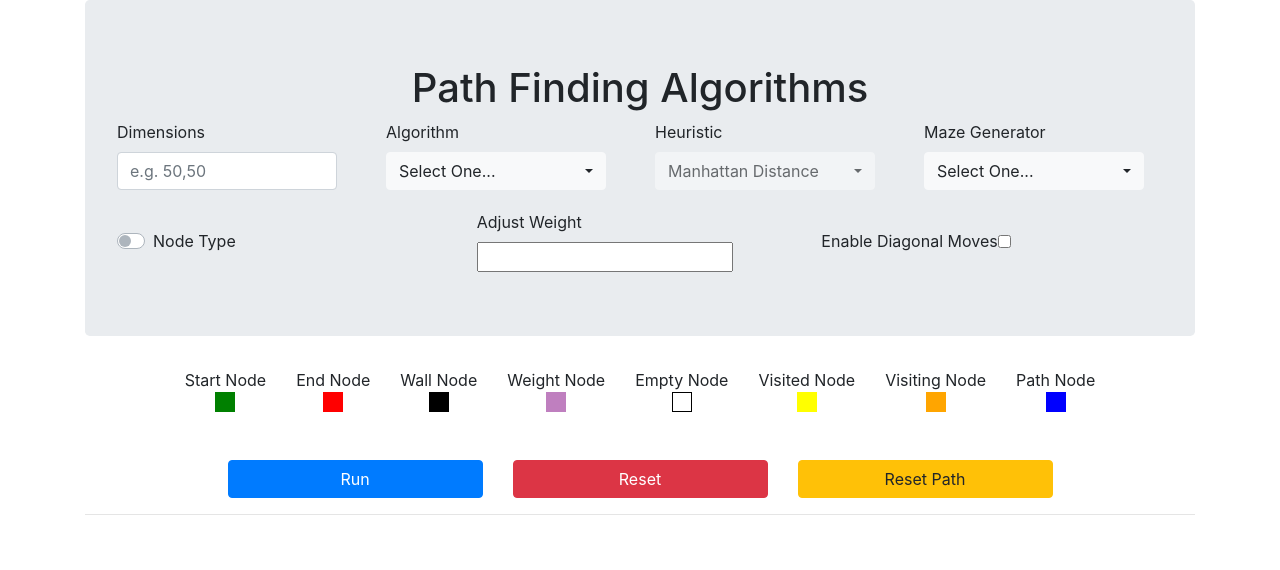
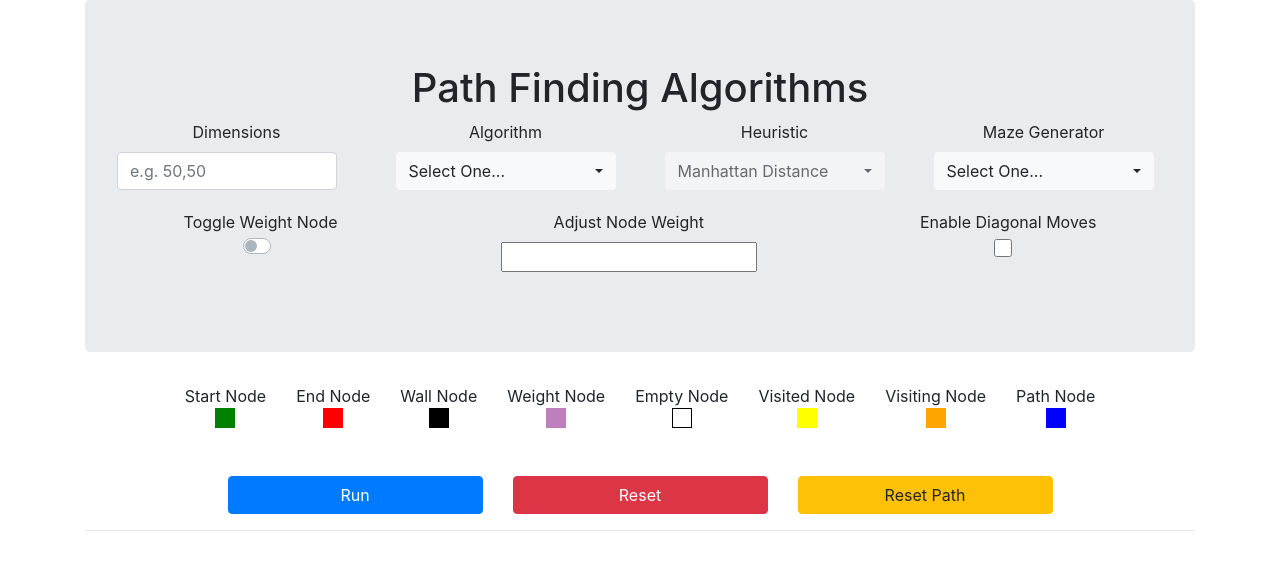
Before and after one commit to e-dang/Algorithms, a Django app: page / in a window 1280 px wide. Shown: the top 570 px of the page. Run offline with Django 3.2, Linux system fonts and the light colour scheme; some libraries are stand-ins or nearby versions.

Commit message:
Fix alignments of weight slider and check boxes

```diff
--- a/functional_tests/pages/grid_page.py
+++ b/functional_tests/pages/grid_page.py
@@ -86,8 +86,7 @@ class GridPage(BasePage):
         element.click()
 
     def click_weight_node_toggle(self):
-        element = self.driver.find_elements_by_css_selector('.custom-control-label')[0]
-        element.click()
+        self.driver.find_element_by_id('weightToggleLabel').click()
         return 'weight' if self.driver.find_element_by_id('weightToggle').get_attribute('checked') == 'true' else 'wall'
 
     def click_and_hold_nodes(self, start_row, start_col, end_row, end_col):
--- a/path_finding/static/styles.css
+++ b/path_finding/static/styles.css
@@ -229,3 +229,13 @@
 #innerWeightSlider .slider-handle {
     background: black;
 }
+
+.big-checkbox {
+    width: 18px;
+    height: 18px;
+}
+
+#diagMovesToggle {
+    display: table-row;
+    width: 100%;
+}
--- a/path_finding/templates/index.html
+++ b/path_finding/templates/index.html
@@ -28,7 +28,7 @@
             </div>
 
             <div class="row">
-                <div class="col">
+                <div class="col text-center">
                     <label class="control-label" for="dimensionsInput">Dimensions</label>
                     <input id="dimensionsInput" class="form-control" type="text" style="width: 220px;"
                         placeholder="e.g. 50,50">
@@ -38,7 +38,7 @@
                         greater than 2.</small>
                 </div>
 
-                <div class="col">
+                <div class="col text-center">
                     <label class="control-label" for="algorithmSelect">Algorithm</label>
                     <select id="algorithmSelect" class="selectpicker">
                         <option selected value="null">Select One...</option>
@@ -55,7 +55,7 @@
                         algorithm.</small>
                 </div>
 
-                <div class="col">
+                <div class="col text-center">
                     <label class="control-label" for="heuristicSelect">Heuristic</label>
                     <select id="heuristicSelect" class="selectpicker" disabled data-hide-disabled="true">
                         <option selected id="l1Norm" value="l1Norm">Manhattan Distance</option>
@@ -63,7 +63,7 @@
                     </select>
                 </div>
 
-                <div class="col">
+                <div class="col text-center">
                     <label class="control-label" for="mazeGenerationSelect">Maze Generator</label>
                     <select id="mazeGenerationSelect" class="selectpicker">
                         <option selected value="null">Select One...</option>
@@ -77,23 +77,34 @@
                 </div>
             </div>
 
-            <div class="row align-items-center justify-content-center" style="padding-top: 20px;">
-                <div class="col">
-                    <div class="custom-control custom-switch">
-                        <input type="checkbox" class="custom-control-input" id="weightToggle">
-                        <label class="custom-control-label" for="weightToggle">Node Type</label>
+            <div class="row  justify-content-around" style="padding-top: 20px;">
+                <div class="col-md-auto">
+                    <div class="form-group text-center">
+                        <label id="weightToggleLabel">Toggle Weight Node
+                            <div class="custom-control custom-switch">
+                                <input type="checkbox" class="custom-control-input" id="weightToggle">
+                                <label id="innerToggleLabel" class="custom-control-label" for="weightToggle"></label>
+                            </div>
+                        </label>
                     </div>
                 </div>
 
-                <div class="col">
-                    <label id="sliderLabel" for="weightSlider">Adjust Weight</label>
-                    <input id="weightSlider" data-slider-id="innerWeightSlider" type="text" labelledby="sliderLabel"
-                        data-slider-handle="square" />
+                <div class="col-md-auto">
+                    <div class="form-group text-center">
+                        <label id="sliderLabel" for="innerWeightSlider">Adjust Node Weight</label></br>
+                        <input id="weightSlider" data-slider-id="innerWeightSlider" type="text" labelledby="sliderLabel"
+                            data-slider-handle="round" />
+                    </div>
                 </div>
 
-                <div class="col form-check form-check-inline">
-                    <label class="form-check-label" for="diagMovesToggle">Enable Diagonal Moves</label>
-                    <input id="diagMovesToggle" class="form-check-input" type="checkbox" value="true">
+                <div class="col-md-auto">
+                    <div class="form-group text-center">
+                        <label class="form-check-label" for="diagMovesToggle">Enable Diagonal
+                            Moves<br>
+                            <input id="diagMovesToggle" class="form-check-input big-checkbox" type="checkbox"
+                                value="true">
+                        </label>
+                    </div>
                 </div>
             </div>
         </div>
```
